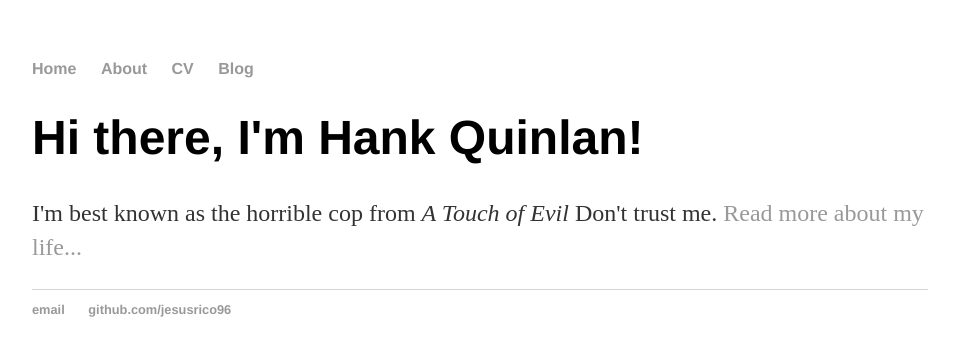
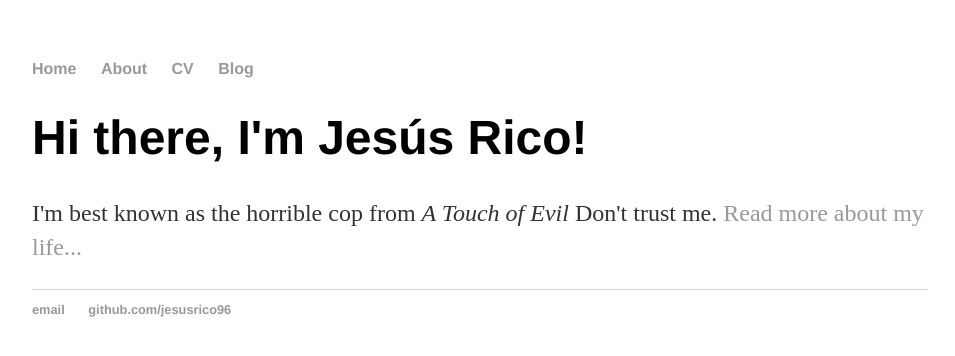
Before and after one commit to jesusrico96/jesusrico96.github.io, a Jekyll site: the page built from index.html, in a window 1280 px wide. Shown: the top 356 px of the page, without its empty margins (160-1115 px from the left). Built offline with Jekyll 4.4.1, drawn with Linux system fonts in a browser that asks for light colours.

Commit message:
Update index.html

```diff
--- a/index.html
+++ b/index.html
@@ -1,8 +1,8 @@
 ---
 layout: default
-title: Hank Quinlan, Horrible Cop
+title: Jesús Rico, PhD Student
 ---
 <div class="blurb">
-	<h1>Hi there, I'm Hank Quinlan!</h1>
+	<h1>Hi there, I'm Jesús Rico!</h1>
 	<p>I'm best known as the horrible cop from <em>A Touch of Evil</em> Don't trust me. <a href="/about">Read more about my life...</a></p>
 </div><!-- /.blurb -->
```
